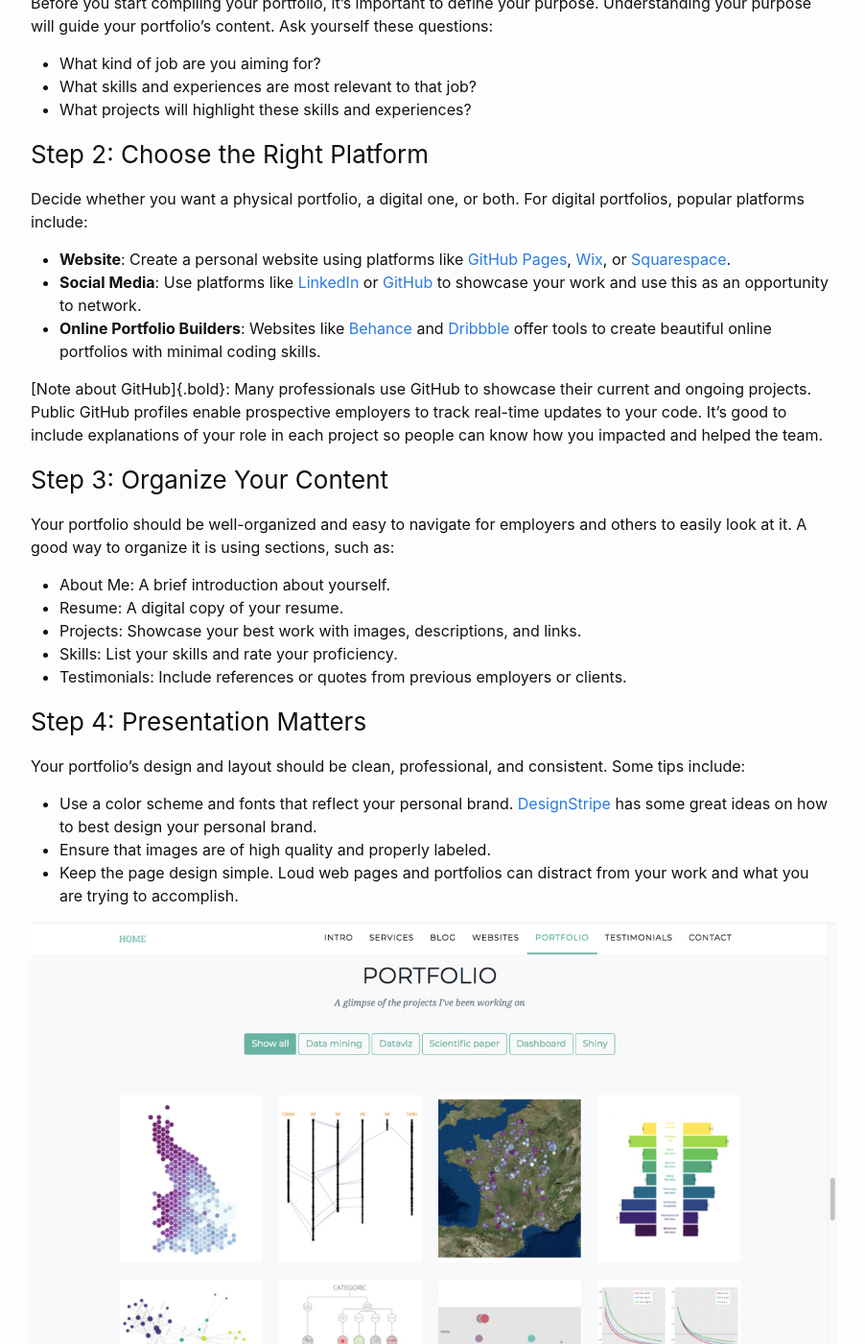
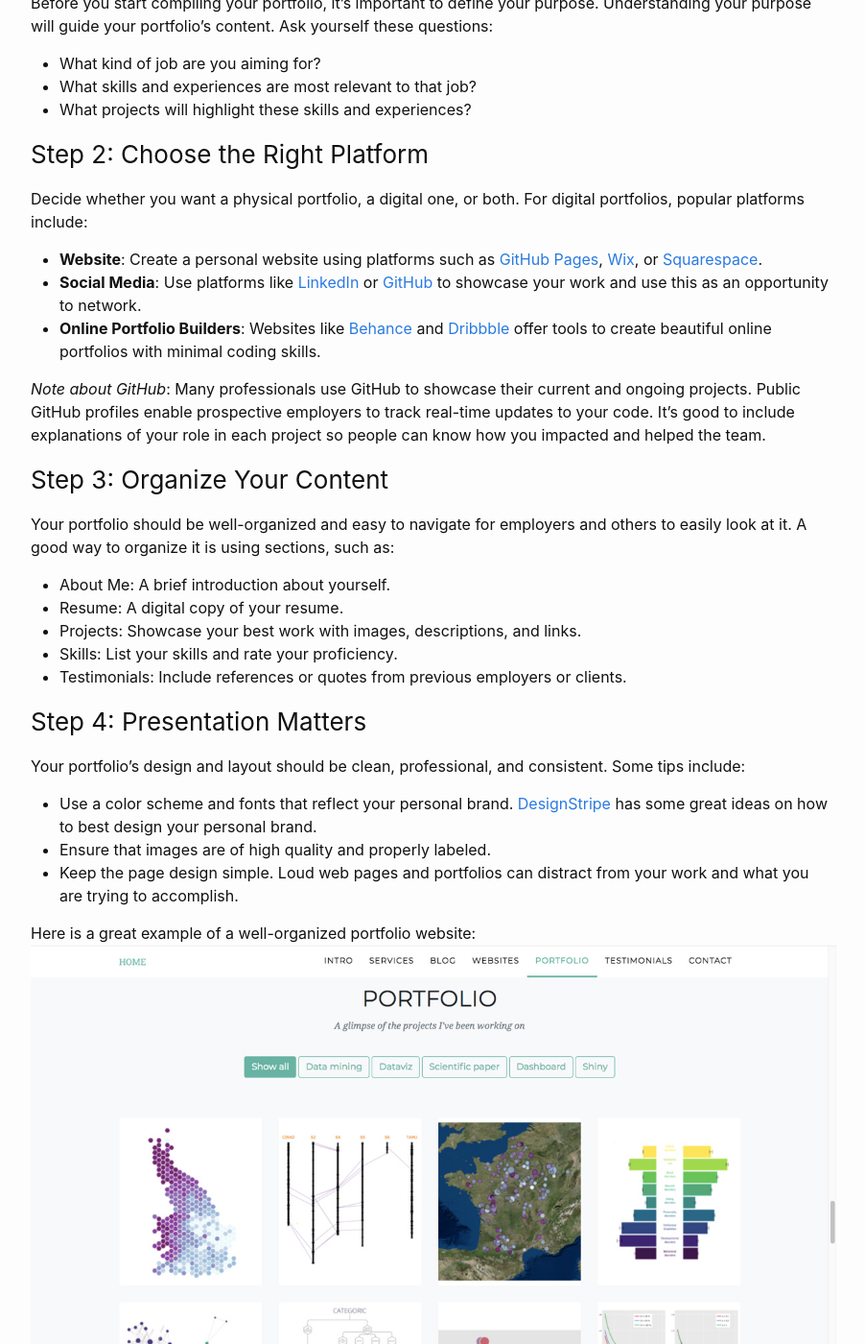
Before and after one commit to tylerduke11/my-blog, a Jekyll site: the page built from _posts/2023-09-01-first-post.md, in a window 1280 px wide and 1400 px high, scrolled down 1676 px. Shown: the whole window at 96% size, without its empty margins (188-1090 px from the left). Built offline with Jekyll 4.4.1, drawn with Linux system fonts in a browser that asks for light colours; comment, search, counter and statistics services are not loaded.

Commit message:
Fix some typos and add image description

```diff
--- a/_posts/2023-09-01-first-post.md
+++ b/_posts/2023-09-01-first-post.md
@@ -32,11 +32,11 @@ Before you start compiling your portfolio, it's important to define your purpose
 
 ### Step 2: Choose the Right Platform
 Decide whether you want a physical portfolio, a digital one, or both. For digital portfolios, popular platforms include:
-* __Website__: Create a personal website using platforms like [GitHub Pages](https://pages.github.com/), [Wix](https://www.wix.com/), or [Squarespace](https://www.squarespace.com/websites/create-a-portfolio/?channel=pnb&subchannel=go&campaign=pnb-go-us-en-core_verticals_general_tier1-bd_oct23exp&subcampaign=(graphic-design_graphic-design-portfolio_bd)&&cid=20581061502&aid=155364285513&tid=aud-146705952086:kwd-19517336&mt=b&eid=&loc_p_ms=1026980&loc_i_ms=&nw=g&d=c&adid=532740002873&channel2=pnb&subchannel2=go&gad=1&gclid=Cj0KCQjwsp6pBhCfARIsAD3GZuYE-LCBdhGPO2RRtE8n9kQRwXE2GwS8e93xyGS5jYF9zx4yhDMLiDsaAnUSEALw_wcB&gclsrc=aw.ds).
+* __Website__: Create a personal website using platforms such as [GitHub Pages](https://pages.github.com/), [Wix](https://www.wix.com/), or [Squarespace](https://www.squarespace.com/websites/create-a-portfolio/?channel=pnb&subchannel=go&campaign=pnb-go-us-en-core_verticals_general_tier1-bd_oct23exp&subcampaign=(graphic-design_graphic-design-portfolio_bd)&&cid=20581061502&aid=155364285513&tid=aud-146705952086:kwd-19517336&mt=b&eid=&loc_p_ms=1026980&loc_i_ms=&nw=g&d=c&adid=532740002873&channel2=pnb&subchannel2=go&gad=1&gclid=Cj0KCQjwsp6pBhCfARIsAD3GZuYE-LCBdhGPO2RRtE8n9kQRwXE2GwS8e93xyGS5jYF9zx4yhDMLiDsaAnUSEALw_wcB&gclsrc=aw.ds).
 * __Social Media__: Use platforms like [LinkedIn](www.linkedin.com/) or [GitHub](https://github.com/) to showcase your work and use this as an opportunity to network.
 * __Online Portfolio Builders__: Websites like [Behance](https://www.behance.net/search/projects?search=portfolio&locale=en_US) and [Dribbble](https://dribbble.com/tags/portfoliohttps://dribbble.com/tags/portfolio) offer tools to create beautiful online portfolios with minimal coding skills.
 
-[Note about GitHub]{.bold}: Many professionals use GitHub to showcase their current and ongoing projects. Public GitHub profiles enable prospective employers to track real-time updates to your code. It's good to include explanations of your role in each project so people can know how you impacted and helped the team.
+_Note about GitHub_: Many professionals use GitHub to showcase their current and ongoing projects. Public GitHub profiles enable prospective employers to track real-time updates to your code. It's good to include explanations of your role in each project so people can know how you impacted and helped the team.
 
 ### Step 3: Organize Your Content
 Your portfolio should be well-organized and easy to navigate for employers and others to easily look at it. A good way to organize it is using sections, such as:
@@ -53,6 +53,7 @@ Your portfolio's design and layout should be clean, professional, and consistent
 * Ensure that images are of high quality and properly labeled.
 * Keep the page design simple. Loud web pages and portfolios can distract from your work and what you are trying to accomplish.
 
+Here is a great example of a well-organized portfolio website:
 <img src="{{site.url}}/{{site.baseurl}}/assets/images/portfolio-organization.jpeg"/>
 
 ### Step 5: Keep it Updated
```
